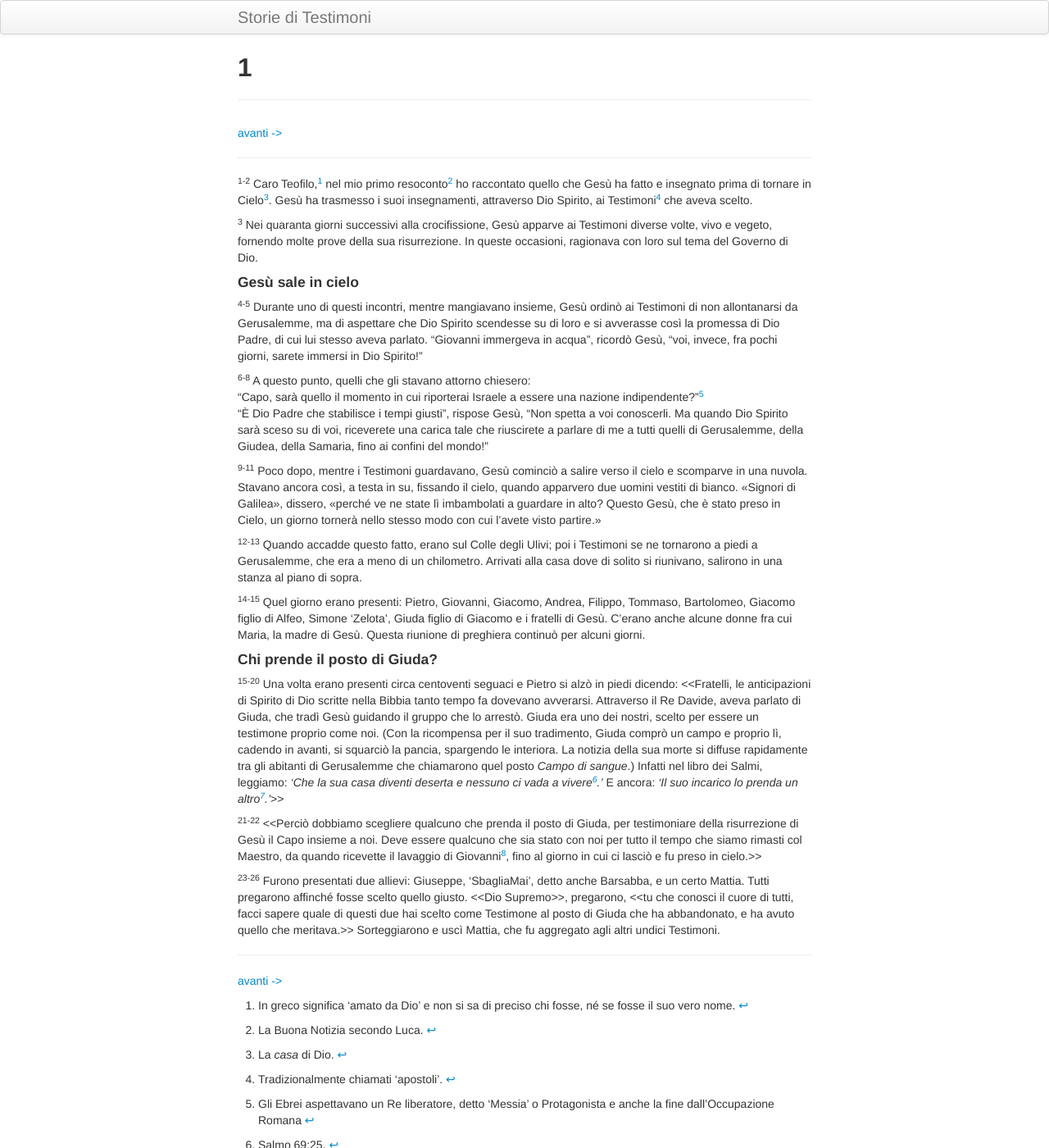
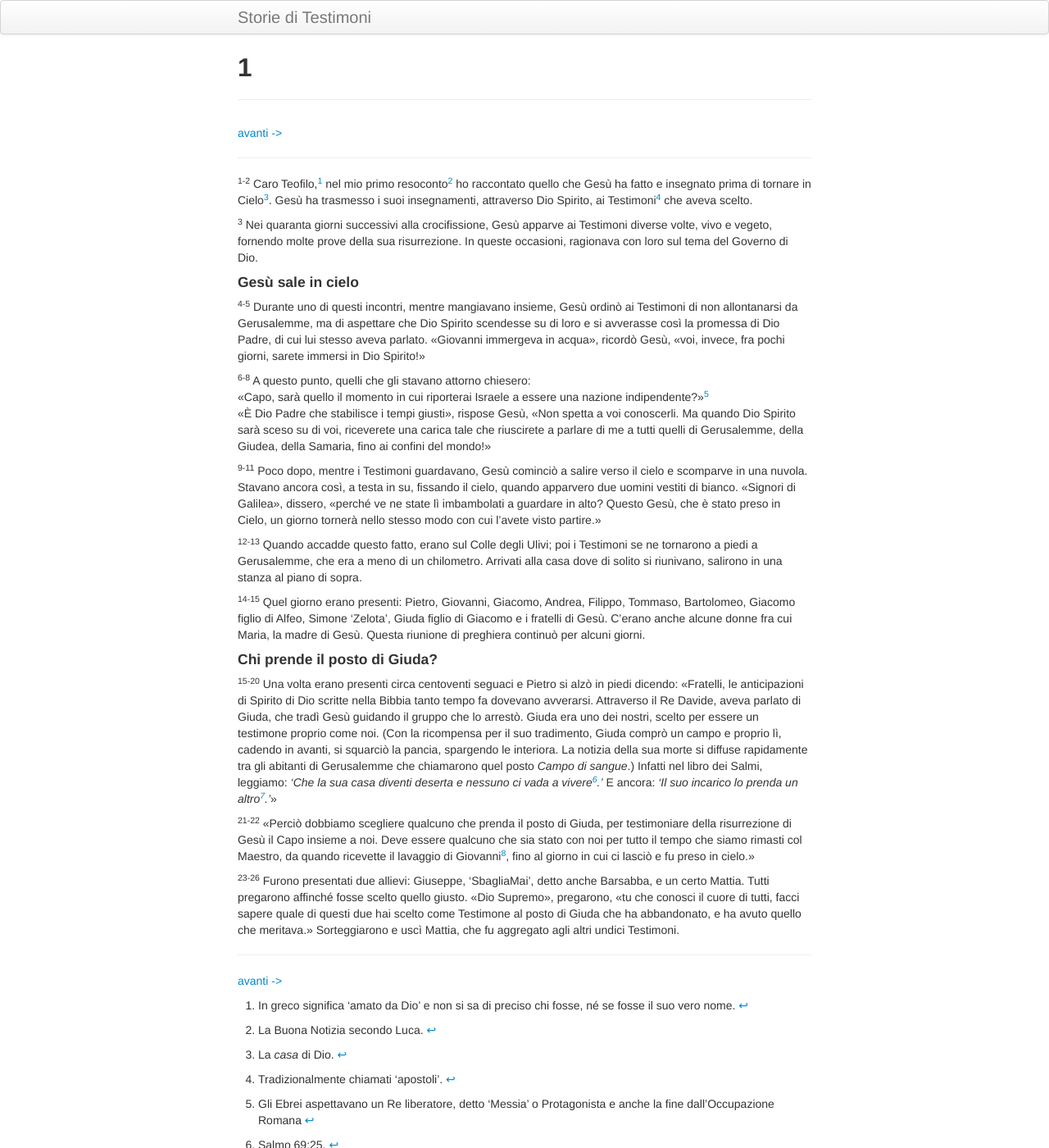
Before and after one commit to pachialu/sdt_pages, a Jekyll site: the page built from pages/st01.md, in a window 1280 px wide and 1400 px high. Shown: the whole window at 82% size. Built offline with Jekyll 4.4.1, drawn with Linux system fonts in a browser that asks for light colours; part of the change alters nothing that is shown.

Commit message:
prove con sostituzione automatica
trasformaizone pandoc e sostituzione caporali automatica con powershell

```diff
--- a/pages/st01.md
+++ b/pages/st01.md
@@ -21,17 +21,18 @@ del Governo di Dio.
 <sup>4-5</sup> Durante uno di questi incontri, mentre mangiavano
 insieme, Gesù ordinò ai Testimoni di non allontanarsi da Gerusalemme, ma
 di aspettare che Dio Spirito scendesse su di loro e si avverasse così la
-promessa di Dio Padre, di cui lui stesso aveva parlato. “Giovanni
-immergeva in acqua”, ricordò Gesù, “voi, invece, fra pochi giorni,
-sarete immersi in Dio Spirito!”
+promessa di Dio Padre, di cui lui stesso aveva parlato. <<Giovanni
+immergeva in acqua>>, ricordò Gesù, <<voi, invece, fra pochi giorni,
+sarete immersi in Dio Spirito!>>
 
 <sup>6-8</sup> A questo punto, quelli che gli stavano attorno chiesero:\
-“Capo, sarà quello il momento in cui riporterai Israele a essere una
-nazione indipendente?”[^5]\
-“È Dio Padre che stabilisce i tempi giusti”, rispose Gesù, “Non spetta a
-voi conoscerli. Ma quando Dio Spirito sarà sceso su di voi, riceverete
-una carica tale che riuscirete a parlare di me a tutti quelli di
-Gerusalemme, della Giudea, della Samaria, fino ai confini del mondo!”
+<<Capo, sarà quello il momento in cui riporterai Israele a essere una
+nazione indipendente?>>[^5]\
+<<È Dio Padre che stabilisce i tempi giusti>>, rispose Gesù, <<Non
+spetta a voi conoscerli. Ma quando Dio Spirito sarà sceso su di voi,
+riceverete una carica tale che riuscirete a parlare di me a tutti quelli
+di Gerusalemme, della Giudea, della Samaria, fino ai confini del
+mondo!>>
 
 <sup>9-11</sup> Poco dopo, mentre i Testimoni guardavano, Gesù cominciò
 a salire verso il cielo e scomparve in una nuvola. Stavano ancora così,
@@ -54,7 +55,7 @@ preghiera continuò per alcuni giorni.
 #### Chi prende il posto di Giuda?
 
 <sup>15-20</sup> Una volta erano presenti circa centoventi seguaci e
-Pietro si alzò in piedi dicendo: \<\<Fratelli, le anticipazioni di
+Pietro si alzò in piedi dicendo: <<Fratelli, le anticipazioni di
 Spirito di Dio scritte nella Bibbia tanto tempo fa dovevano avverarsi.
 Attraverso il Re Davide, aveva parlato di Giuda, che tradì Gesù guidando
 il gruppo che lo arrestò. Giuda era uno dei nostri, scelto per essere un
@@ -64,20 +65,20 @@ pancia, spargendo le interiora. La notizia della sua morte si diffuse
 rapidamente tra gli abitanti di Gerusalemme che chiamarono quel posto
 *Campo di sangue*.) Infatti nel libro dei Salmi, leggiamo: *‘Che la sua
 casa diventi deserta e nessuno ci vada a vivere[^6].’* E ancora: *‘Il
-suo incarico lo prenda un altro[^7].’*\>\>
+suo incarico lo prenda un altro[^7].’*>>
 
-<sup>21-22</sup> \<\<Perciò dobbiamo scegliere qualcuno che prenda il
+<sup>21-22</sup> <<Perciò dobbiamo scegliere qualcuno che prenda il
 posto di Giuda, per testimoniare della risurrezione di Gesù il Capo
 insieme a noi. Deve essere qualcuno che sia stato con noi per tutto il
 tempo che siamo rimasti col Maestro, da quando ricevette il lavaggio di
-Giovanni[^8], fino al giorno in cui ci lasciò e fu preso in cielo.\>\>
+Giovanni[^8], fino al giorno in cui ci lasciò e fu preso in cielo.>>
 
 <sup>23-26</sup> Furono presentati due allievi: Giuseppe, ‘SbagliaMai’,
 detto anche Barsabba, e un certo Mattia. Tutti pregarono affinché fosse
-scelto quello giusto. \<\<Dio Supremo\>\>, pregarono, \<\<tu che conosci
+scelto quello giusto. <<Dio Supremo>>, pregarono, <<tu che conosci
 il cuore di tutti, facci sapere quale di questi due hai scelto come
 Testimone al posto di Giuda che ha abbandonato, e ha avuto quello che
-meritava.\>\> Sorteggiarono e uscì Mattia, che fu aggregato agli altri
+meritava.>> Sorteggiarono e uscì Mattia, che fu aggregato agli altri
 undici Testimoni.
 
 [^1]: In greco significa ‘amato da Dio’ e non si sa di preciso chi
@@ -98,6 +99,7 @@ undici Testimoni.
 
 [^8]: Giovanni il Battezzatore.
 
+
 ------------------------------------------------------------------------
 
 [avanti ->](st02.html)
```
